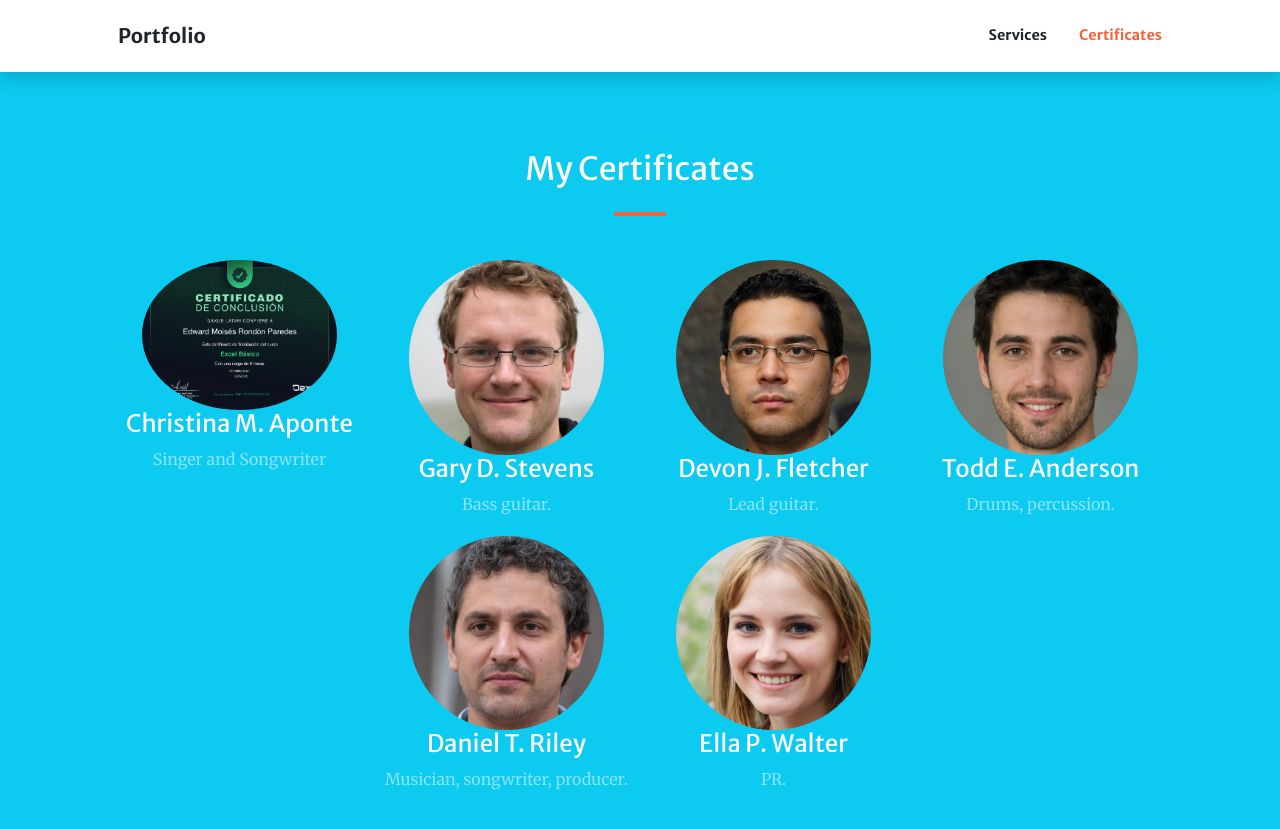
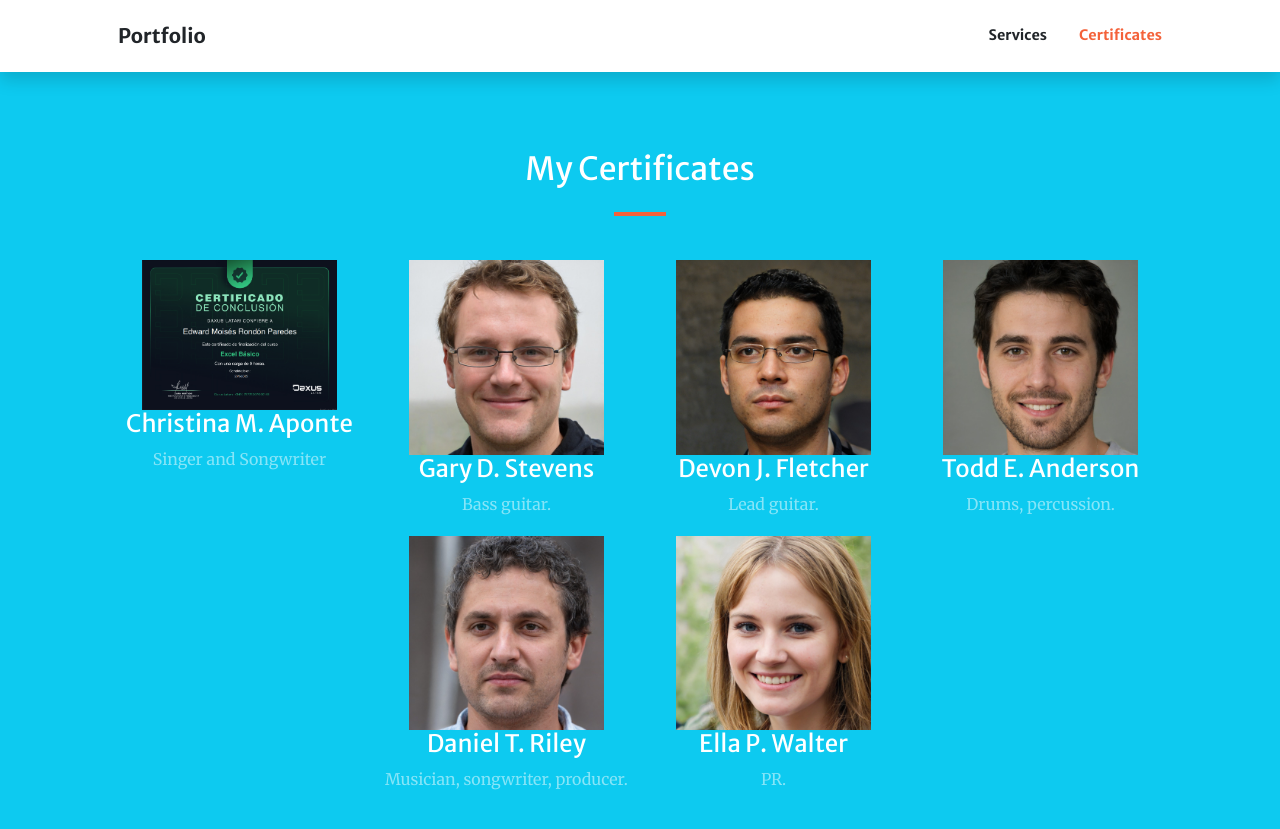
Before and after one commit to Edward-R-analytics/Portfolio, a Jekyll site: the page built from index.md, in a window 1280 px wide and 900 px high, scrolled down 2634 px. Shown: the top 829 px of the window. Built offline with Jekyll 4.4.1, drawn with Linux system fonts in a browser that asks for light colours; comment, search, counter and statistics services are not loaded.

Commit message:
Update members.html

```diff
--- a/_includes/members.html
+++ b/_includes/members.html
@@ -6,7 +6,7 @@
       {% for member in section.members %}
       <div class="col-lg-3 col-md-6 text-center">
         <div class="member-box">
-          <img class="text-primary" src="{{ member.image }}" alt="{{ member.title }}">
+          <img class="text-primary" src="{{ member.image }}" alt="{{ member.title }}" style="border-radius: 0;" >
           <h3 class="h4 mb-2">{{ member.title }}</h3>
           <p class="text-white-50 mb-0">{{ member.text }}</p>
         </div>
```
